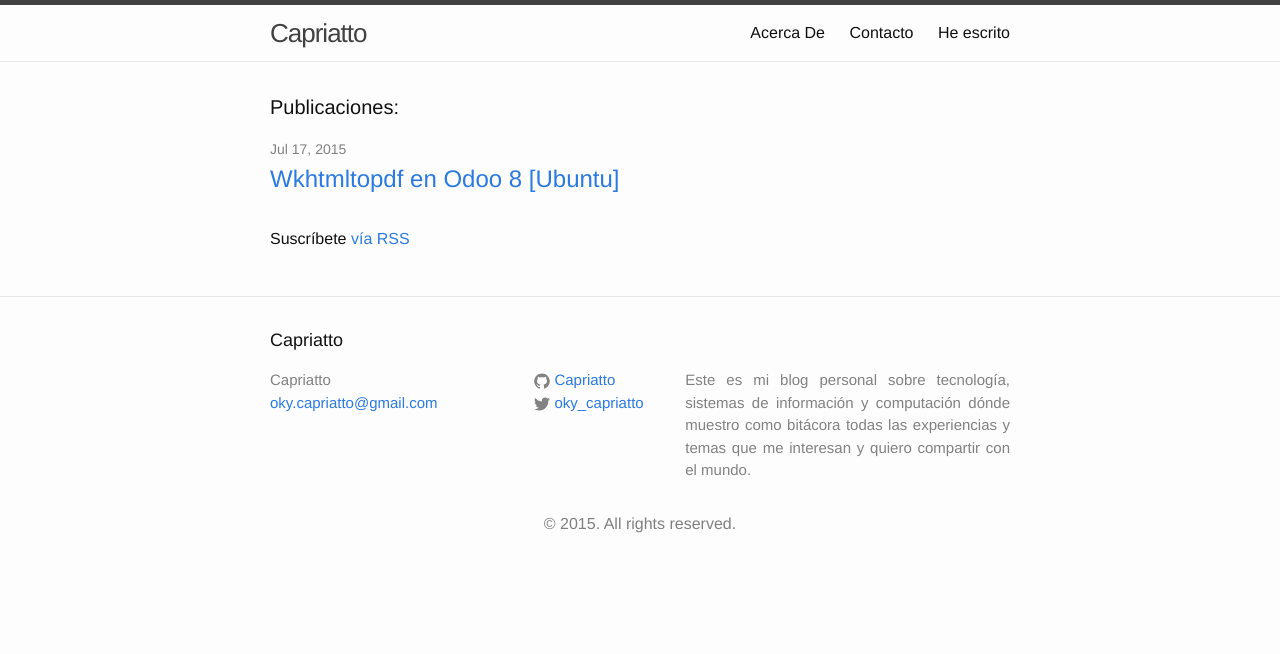
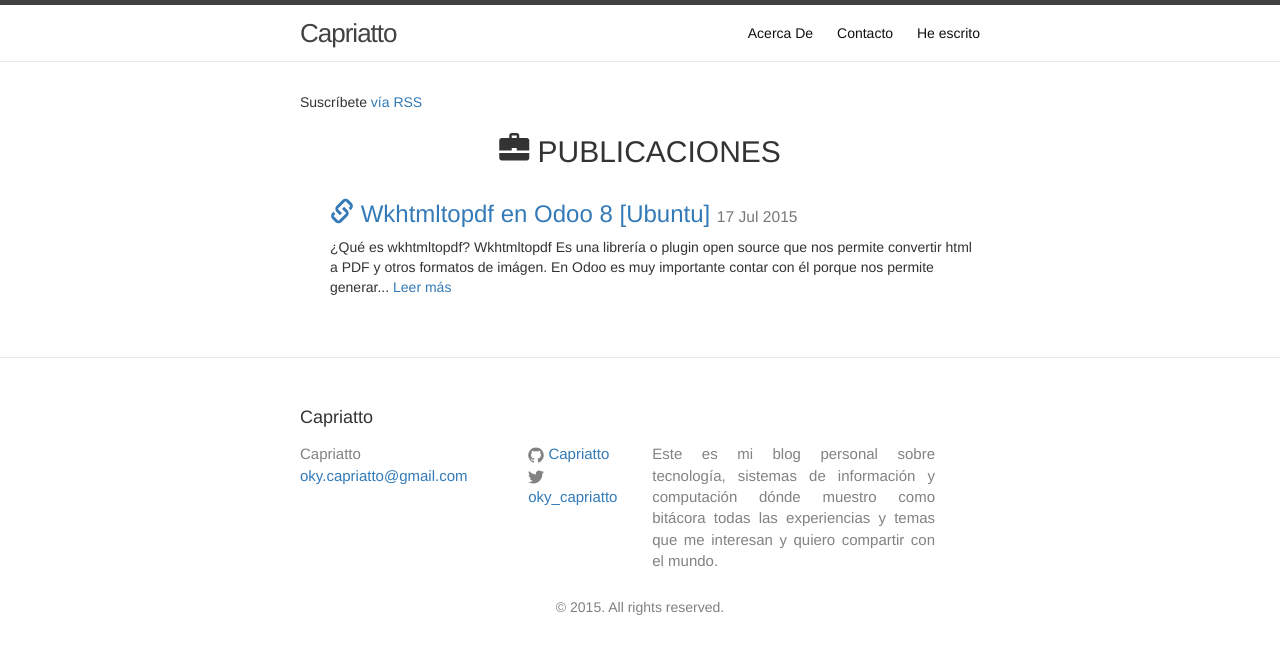
Before and after one commit to Capriatto/Capriatto.github.io, a Jekyll site: the page built from index.html, in a window 1280 px wide. Shown: the top 654 px of the page. Built offline with Jekyll 4.4.1, drawn with Linux system fonts in a browser that asks for light colours; nearby versions of some CDN libraries; the list of posts is cut into pages by our own code.

Commit message:
customizando el index.html -Capriatto

```diff
--- a/_config.yml
+++ b/_config.yml
@@ -9,3 +9,5 @@
 github_username:  Capriatto
 # Build settings
 markdown: kramdown
+highlighter: pygments
+paginate: 10
--- /dev/null
+++ b/_includes/bootstrap-icon.html
@@ -0,0 +1,2 @@
+{%include bootstrap.html%}
+<span class="{{ include.icon }}" aria-hidden="true"></span>
--- a/_layouts/post.html
+++ b/_layouts/post.html
@@ -12,5 +12,8 @@
     {{ content }}
   </article>
 
+
+
+
   {% include comments.html %}
 </div>
--- a/_posts/2015-06-08-welcome-to-jekyll.markdown
+++ b/_posts/2015-07-17-wkhtmltopdf-odoo8.markdown
@@ -3,7 +3,6 @@
 title:  "Wkhtmltopdf en Odoo 8 [Ubuntu]"
 date:   2015-07-17 10:00:00
 categories: Odoo
-permalink: /odoo/wkhtmltopdf-odoo8
 comments: true
 ---
 #¿Qué es wkhtmltopdf?
--- a/index.html
+++ b/index.html
@@ -3,21 +3,20 @@
 ---
 
 <div class="home">
+  <p class="rss-subscribe">Suscríbete <a href="{{ "/feed.xml" | prepend: site.baseurl }}">vía RSS</a></p>
 
-  <h1 class="page-heading">Publicaciones:</h1>
+  {%include title.html icon="glyphicon glyphicon-briefcase" title=" PUBLICACIONES"%}
 
-  <ul class="post-list">
-    {% for post in site.posts %}
-      <li>
-        <span class="post-meta">{{ post.date | date: "%b %-d, %Y" }}</span>
+  <ul>
+    {% for post in site.posts limit 5%}
+      <h3><a href="{{ post.url }}">{%include bootstrap-icon.html icon="glyphicon glyphicon-link" %} {{ post.title }} <small>{{ post.date | date_to_string }}</small></br></a></h3>
 
-        <h2>
-          <a class="post-link" href="{{ post.url | prepend: site.baseurl }}">{{ post.title }}</a>
-        </h2>
-      </li>
+      {{ post.content | strip_html |  truncatewords:35}}
+      <a href="{{ post.url }}">Leer más</a><br><br>
     {% endfor %}
   </ul>
 
-  <p class="rss-subscribe">Suscríbete <a href="{{ "/feed.xml" | prepend: site.baseurl }}">vía RSS</a></p>
+
+
 
 </div>
```
Also changed, not shown: posts_list.md (+0 -1 lines).
